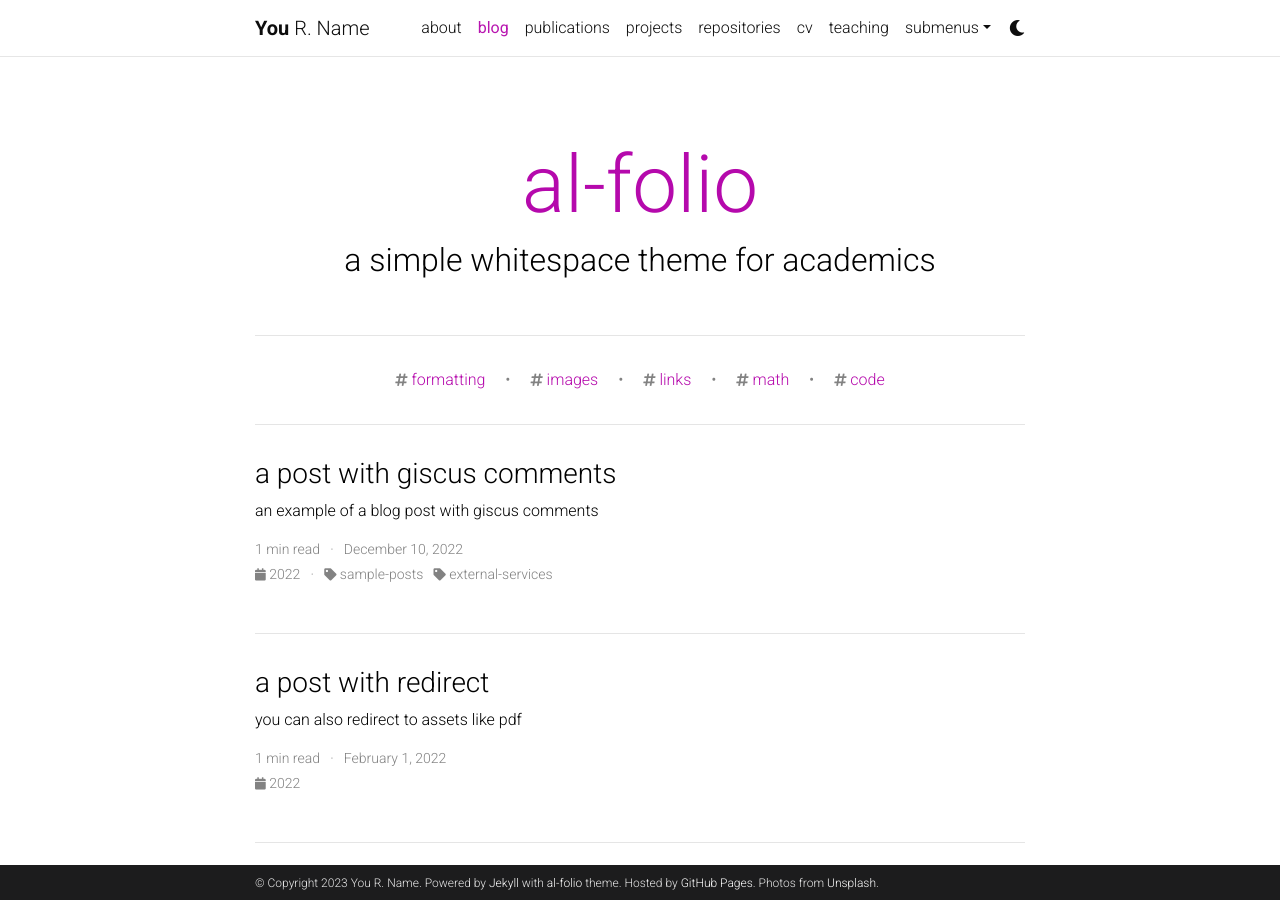
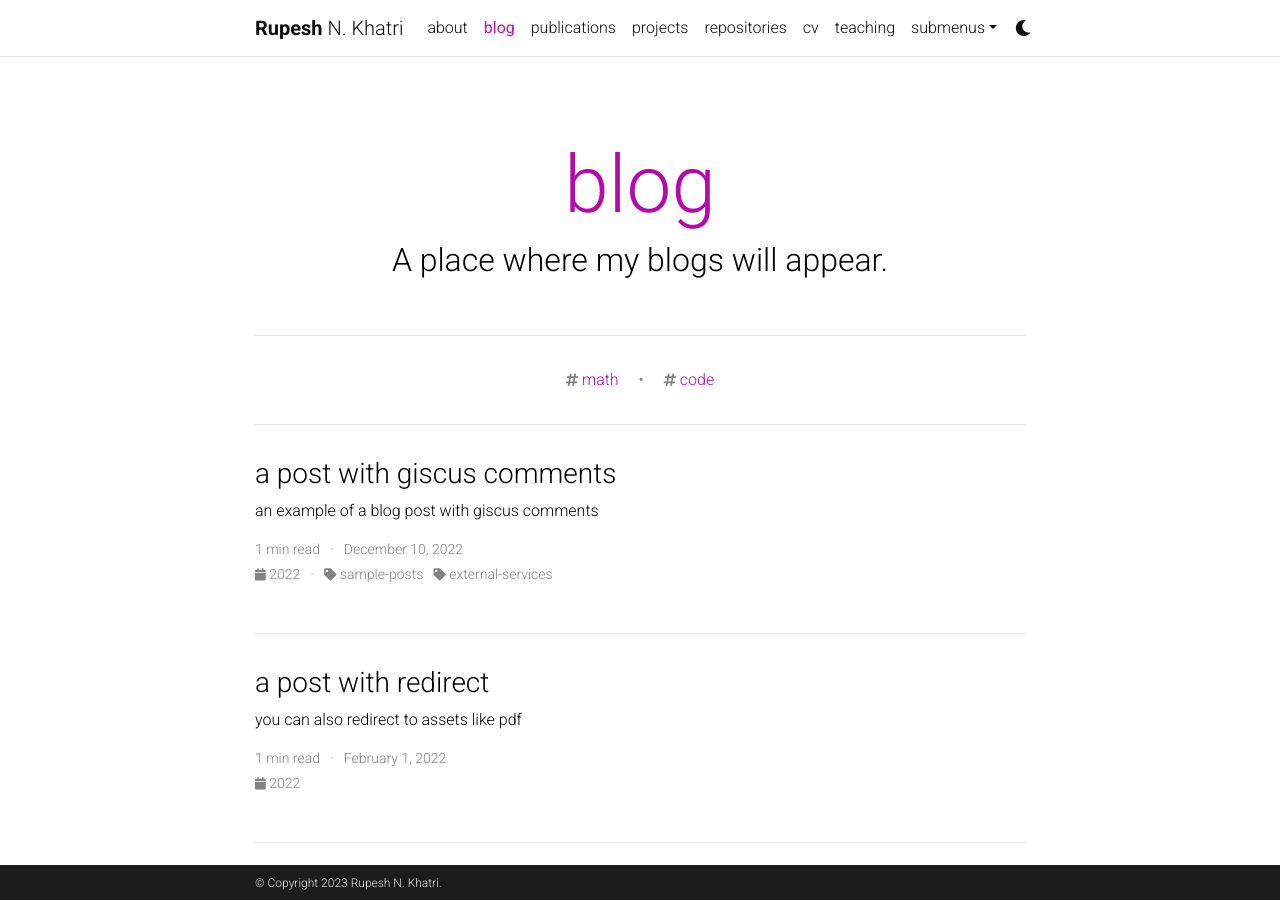
Before and after one commit to rupe5h/rupe5h.github.io, a Jekyll site: the page built from blog/index.html, in a window 1280 px wide and 900 px high. Built offline with Jekyll 4.4.1, drawn with Linux system fonts in a browser that asks for light colours; the list of posts is cut into pages by our own code; comment, search, counter and statistics services are not loaded; a style sheet for code colours, icons or effects is not loaded.

Commit message:
Modified config.

```diff
--- a/_config.yml
+++ b/_config.yml
@@ -3,23 +3,20 @@
 # -----------------------------------------------------------------------------
 
 title: blank # the website title (if blank, full name will be used instead)
-first_name: You
-middle_name: R.
-last_name: Name
-email: you@example.com
+first_name: Rupesh
+middle_name: N.
+last_name: Khatri
+email: rnk996@gmail.com
 description: > # the ">" symbol means to ignore newlines until "footer_text:"
-  A simple, whitespace theme for academics. Based on [*folio](https://github.com/bogoli/-folio) design.
-footer_text: >
-  Powered by <a href="https://jekyllrb.com/" target="_blank">Jekyll</a> with <a href="https://github.com/alshedivat/al-folio">al-folio</a> theme.
-  Hosted by <a href="https://pages.github.com/" target="_blank">GitHub Pages</a>.
-  Photos from <a href="https://unsplash.com" target="_blank">Unsplash</a>.
+  Personal Homepage of Rupesh.
+footer_text:
 keywords: jekyll, jekyll-theme, academic-website, portfolio-website  # add your own keywords or leave empty
 
 lang: en # the language of your site (for example: en, fr, cn, ru, etc.)
-icon: ⚛️  # the emoji used as the favicon (alternatively, provide image name in /assets/img/)
+icon: 📚  # the emoji used as the favicon (alternatively, provide image name in /assets/img/)
 
-url: https://alshedivat.github.io # the base hostname & protocol for your site
-baseurl: /al-folio # the subpath of your site, e.g. /blog/
+url: https://rupe5h.github.io # the base hostname & protocol for your site
+baseurl: # the subpath of your site, e.g. /blog/
 last_updated: false # set to true if you want to display last updated in the footer
 impressum_path:  # set to path to include impressum link in the footer, use the same path as permalink in a page, helps to conform with EU GDPR
 
@@ -67,15 +64,15 @@ og_image: # The site-wide (default for all links) Open Graph preview image
 # Social integration
 # -----------------------------------------------------------------------------
 
-github_username: # your GitHub user name
+github_username: rupe5h # your GitHub user name
 gitlab_username: # your GitLab user name
 twitter_username: # your Twitter handle
 mastodon_username: # your mastodon instance+username in the format instance.tld/@username
-linkedin_username: # your LinkedIn user name
+linkedin_username: rupeshnk # your LinkedIn user name
 telegram_username: # your Telegram user name
 scholar_userid: # your Google Scholar ID
 semanticscholar_id: # your Semantic Scholar ID
-whatsapp_number: # your WhatsApp number (full phone number in international format. Omit any zeroes, brackets, or dashes when adding the phone number in international format.)
+whatsapp_number: +919773716243 # your WhatsApp number (full phone number in international format. Omit any zeroes, brackets, or dashes when adding the phone number in international format.)
 orcid_id: # your ORCID ID
 medium_username: # your Medium username
 quora_username: # your Quora username
@@ -87,7 +84,7 @@ keybase_username: # your keybase user name
 wikidata_id: # your wikidata id
 dblp_url: # your DBLP profile url
 stackoverflow_id: # your stackoverflow id
-kaggle_id: # your kaggle id
+kaggle_id: rupesh96 # your kaggle id
 lastfm_id: # your lastfm id
 spotify_id: # your spotify id
 pinterest_id: # your pinterest id
@@ -98,13 +95,13 @@ youtube_id: # your youtube channel id (youtube.com/@<youtube_id>)
 discord_id: # your discord id (18-digit unique numerical identifier)
 
 contact_note: >
-  You can even add a little note about which of these is the best way to reach you.
+  Best way to reach me is via email.
 
 # -----------------------------------------------------------------------------
 # Analytics and search engine verification
 # -----------------------------------------------------------------------------
 
-google_analytics:  # your Google Analytics measurement ID (format: G-XXXXXXXXXX)
+google_analytics:  # your Goole Analytics measurement ID (format: G-XXXXXXXXXX)
 panelbear_analytics:  # panelbear analytics site ID (format: XXXXXXXXX)
 
 google_site_verification:  # your google-site-verification ID (Google Search Console)
@@ -114,9 +111,9 @@ bing_site_verification:  # out your bing-site-verification ID (Bing Webmaster)
 # Blog
 # -----------------------------------------------------------------------------
 
-blog_name: al-folio # blog_name will be displayed in your blog page
+blog_name: blog # blog_name will be displayed in your blog page
 blog_nav_title: blog # your blog must have a title for it to be displayed in the nav bar
-blog_description: a simple whitespace theme for academics
+blog_description: A place where my blogs will appear.
 permalink: /blog/:year/:title/
 
 # Pagination
@@ -127,8 +124,8 @@ pagination:
 # Follow instructions on https://giscus.app/ to setup for your repo to fill out
 # the information below.
 giscus:
-  repo: alshedivat/al-folio      # <your-github-user-name>/<your-github-repo-name>
-  repo_id: MDEwOlJlcG9zaXRvcnk2MDAyNDM2NQ==
+  repo: rupe5h/rupe5h.github.io      # <your-github-user-name>/<your-github-repo-name>
+  repo_id:
   category: Comments             # name of the category under which discussions will be created
   category_id: DIC_kwDOA5PmLc4CTBt6
   mapping: title                 # identify discussions by post title
@@ -140,15 +137,15 @@ giscus:
   lang: en
 
 # Disqus comments (DEPRECATED)
-disqus_shortname: al-folio # put your disqus shortname
+disqus_shortname: rupe5h  # put your disqus shortname
 # https://help.disqus.com/en/articles/1717111-what-s-a-shortname
 
 # External sources.
 # If you have blog posts published on medium.com or other exteranl sources,
 # you can display them in your blog by adding a link to the RSS feed.
-external_sources:
-  - name: medium.com
-    rss_url: https://medium.com/@al-folio/feed
+# external_sources:
+#   - name:
+#     rss_url:
 
 # -----------------------------------------------------------------------------
 # Collections
@@ -242,7 +239,7 @@ jekyll-archives:
     tag: '/blog/tag/:name/'
     category: '/blog/category/:name/'
 
-display_tags: ['formatting', 'images', 'links', 'math', 'code'] # this tags will be dispalyed on the front page of your blog
+display_tags: ['math', 'code'] # this tags will be dispalyed on the front page of your blog
 
 # -----------------------------------------------------------------------------
 # Jekyll Scholar
@@ -250,8 +247,8 @@ display_tags: ['formatting', 'images', 'links', 'math', 'code'] # this tags will
 
 scholar:
 
-  last_name: [Einstein]
-  first_name: [Albert, A.]
+  last_name: [Khatri, R. N., RN]
+  first_name: [RN,R. N., Rupesh, Rupesh N.,Khatri]
 
   style: apa
   locale: en
@@ -273,15 +270,11 @@ scholar:
 
   query: "@*"
 
-badges: # Display different badges for your pulications
-  altmetric_badge: true # Altmetric badge (https://www.altmetric.com/products/altmetric-badges/)
-  dimensions_badge: true # Dimensions badge (https://badge.dimensions.ai/)
-
 # Filter out certain bibtex entry keywords used internally from the bib output
 filtered_bibtex_keywords: [abbr, abstract, arxiv, bibtex_show, html, pdf, selected, supp, blog, code, poster, slides, website, preview, altmetric]
 
 # Maximum number of authors to be shown for each publication (more authors are visible on click)
-max_author_limit: 3  # leave blank to always show all authors
+max_author_limit: 5 # leave blank to always show all authors
 more_authors_animation_delay: 10  # more authors are revealed on click using animation; smaller delay means faster animation
 
 
@@ -375,5 +368,5 @@ mdb:
     css: "sha256-jpjYvU3G3N6nrrBwXJoVEYI/0zw8htfFnhT9ljN3JJw="
     js: "sha256-NdbiivsvWt7VYCt6hYNT3h/th9vSTL4EDWeGs5SN3DA="
 medium_zoom:
-  version: "1.0.8"
-  integrity: "sha256-7PhEpEWEW0XXQ0k6kQrPKwuoIomz8R8IYyuU1Qew4P8="
+  version: "1.0.6"
+  integrity: "sha256-EdPgYcPk/IIrw7FYeuJQexva49pVRZNmt3LculEr7zM="
```
